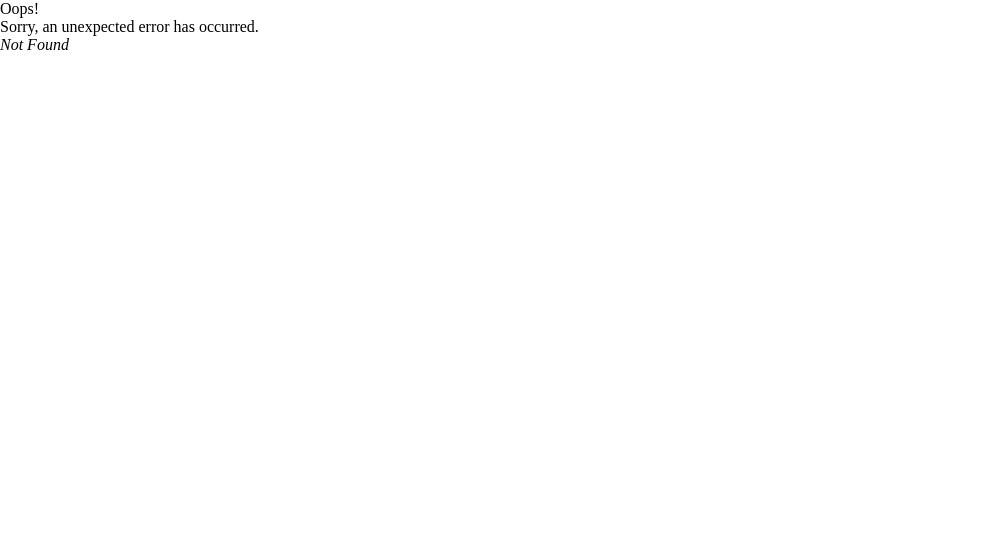
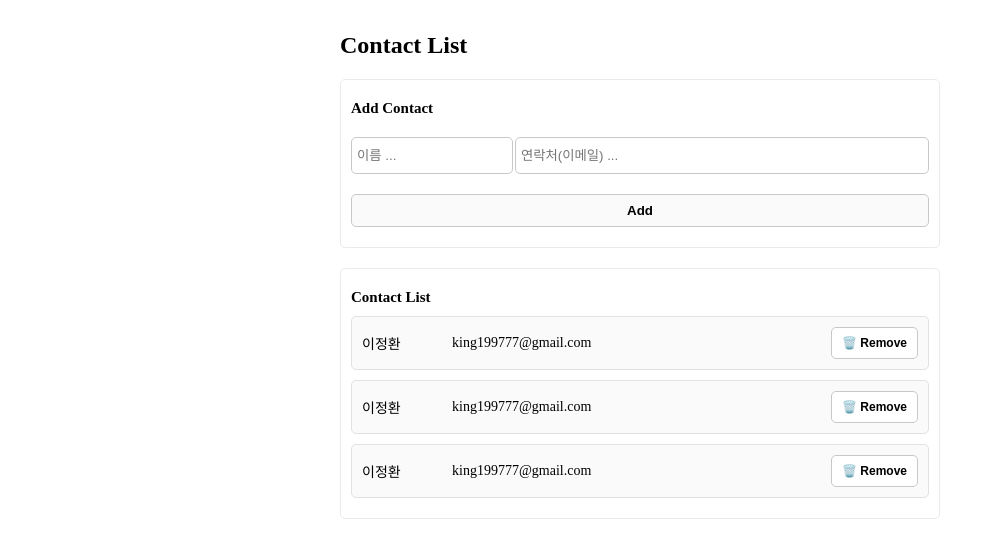
Before and after one commit to danimkim/onebite-react-challenge, a React (Vite) app: page /onebite-react-challenge/mission/day15 in a window 1280 px wide. Before the commit this address had no page. Shown: the top 558 px of the page, without its empty margins (0-1003 px from the left). Built offline with nearby package versions, Linux system fonts and the light colour scheme.

Commit message:
feat: create UI component for Contacts page

```diff
--- /dev/null
+++ b/src/components/Contacts/ContactEditor.jsx
@@ -0,0 +1,14 @@
+import styles from "./ContactEditor.module.css";
+
+export default function ContactEditor() {
+  return (
+    <div className={styles.ContactEditor}>
+      <div className={styles.Title}>Add Contact</div>
+      <div className={styles.InputWrapper}>
+        <input className={styles.Name} placeholder="이름 ..." />
+        <input className={styles.Contact} placeholder="연락처(이메일) ..." />
+      </div>
+      <button>Add</button>
+    </div>
+  );
+}
--- /dev/null
+++ b/src/components/Contacts/ContactEditor.module.css
@@ -0,0 +1,39 @@
+.ContactEditor {
+  display: flex;
+  flex-direction: column;
+  gap: 20px;
+}
+
+.ContactEditor .Title {
+  font-size: 15px;
+  font-weight: bold;
+}
+
+.ContactEditor .InputWrapper {
+  display: flex;
+  gap: 2px;
+}
+
+.ContactEditor .InputWrapper > input {
+  padding: 10px 5px;
+  border: 1px solid rgb(200, 200, 200);
+  border-radius: 5px;
+}
+
+.ContactEditor .InputWrapper .Name {
+  width: 150px;
+}
+
+.ContactEditor .InputWrapper .Contact {
+  flex: 1;
+}
+
+.ContactEditor > button {
+  cursor: pointer;
+  width: 100%;
+  padding: 8px 5px;
+  border-radius: 5px;
+  border: 1px solid rgb(200, 200, 200);
+  background-color: rgb(250, 250, 250);
+  font-weight: bold;
+}
--- /dev/null
+++ b/src/components/Contacts/ContactItem.jsx
@@ -0,0 +1,11 @@
+import styles from "./ContactItem.module.css";
+
+export default function ContactItem() {
+  return (
+    <div className={styles.ContactItem}>
+      <div className={styles.Name}>이정환</div>
+      <div className={styles.Contact}>king199777@gmail.com</div>
+      <button>🗑️ Remove</button>
+    </div>
+  );
+}
--- /dev/null
+++ b/src/components/Contacts/ContactItem.module.css
@@ -0,0 +1,29 @@
+.ContactItem {
+  display: flex;
+  gap: 10px;
+  justify-content: space-between;
+  align-items: center;
+  background-color: rgb(250, 250, 250);
+  border: 1px solid rgb(225, 225, 225);
+  border-radius: 5px;
+  padding: 10px 10px;
+  font-size: 14px;
+}
+
+.ContactItem .Name {
+  width: 80px;
+}
+
+.ContactItem .Contact {
+  flex: 1;
+}
+
+.ContactItem > button {
+  cursor: pointer;
+  padding: 8px 10px;
+  border-radius: 5px;
+  border: 1px solid rgb(200, 200, 200);
+  background-color: white;
+  font-size: 12px;
+  font-weight: bold;
+}
--- /dev/null
+++ b/src/components/Contacts/ContactList.jsx
@@ -0,0 +1,13 @@
+import styles from "./ContactList.module.css";
+import ContactItem from "./ContactItem";
+
+export default function ContactList() {
+  return (
+    <div className={styles.ContactList}>
+      <div className={styles.Title}>Contact List</div>
+      <ContactItem />
+      <ContactItem />
+      <ContactItem />
+    </div>
+  );
+}
--- /dev/null
+++ b/src/components/Contacts/ContactList.module.css
@@ -0,0 +1,10 @@
+.ContactList {
+  display: flex;
+  flex-direction: column;
+  gap: 10px;
+}
+
+.ContactList .Title {
+  font-size: 15px;
+  font-weight: bold;
+}
--- a/src/main.jsx
+++ b/src/main.jsx
@@ -9,6 +9,7 @@ import Counter from "./routes/Counter.jsx";
 import "./global.css";
 import { BASE_URL } from "./constants/constant.js";
 import Todolist from "./routes/Todolist.jsx";
+import Contacts from "./routes/Contacts.jsx";
 
 const router = createBrowserRouter(
   [
@@ -27,6 +28,10 @@ const router = createBrowserRouter(
         {
           path: "day13",
           element: <CurrencyConverter />,
+        },
+        {
+          path: "day15",
+          element: <Contacts />,
         },
       ],
       errorElement: <ErrorPage />,
--- /dev/null
+++ b/src/routes/Contacts.jsx
@@ -0,0 +1,17 @@
+import ContactEditor from "./../components/Contacts/ContactEditor";
+import ContactList from "./../components/Contacts/ContactList";
+import styles from "./../styles/Contacts.module.css";
+
+export default function Contacts() {
+  return (
+    <div className={styles.Container}>
+      <h1 className={styles.Heading}>Contact List</h1>
+      <section>
+        <ContactEditor />
+      </section>
+      <section>
+        <ContactList />
+      </section>
+    </div>
+  );
+}
--- a/src/routes/root.jsx
+++ b/src/routes/root.jsx
@@ -12,6 +12,9 @@ export default function Root() {
           <li>
             <Link to={`/mission/day13`}>Day13 - 환율 변환기</Link>
           </li>
+          <li>
+            <Link to={`/mission/day15`}>Day15 - 연락처</Link>
+          </li>
         </ul>
         <ul>
           <li>
--- /dev/null
+++ b/src/styles/Contacts.module.css
@@ -0,0 +1,19 @@
+.Container {
+  display: flex;
+  flex-direction: column;
+  gap: 20px;
+  max-width: 600px;
+  width: 100%;
+  margin: 2rem auto;
+}
+
+.Container > section {
+  padding: 20px 10px;
+  border: 1px solid rgb(235, 235, 235);
+  border-radius: 5px;
+}
+
+.Heading {
+  font-weight: 700;
+  font-size: 1.5rem;
+}
```
